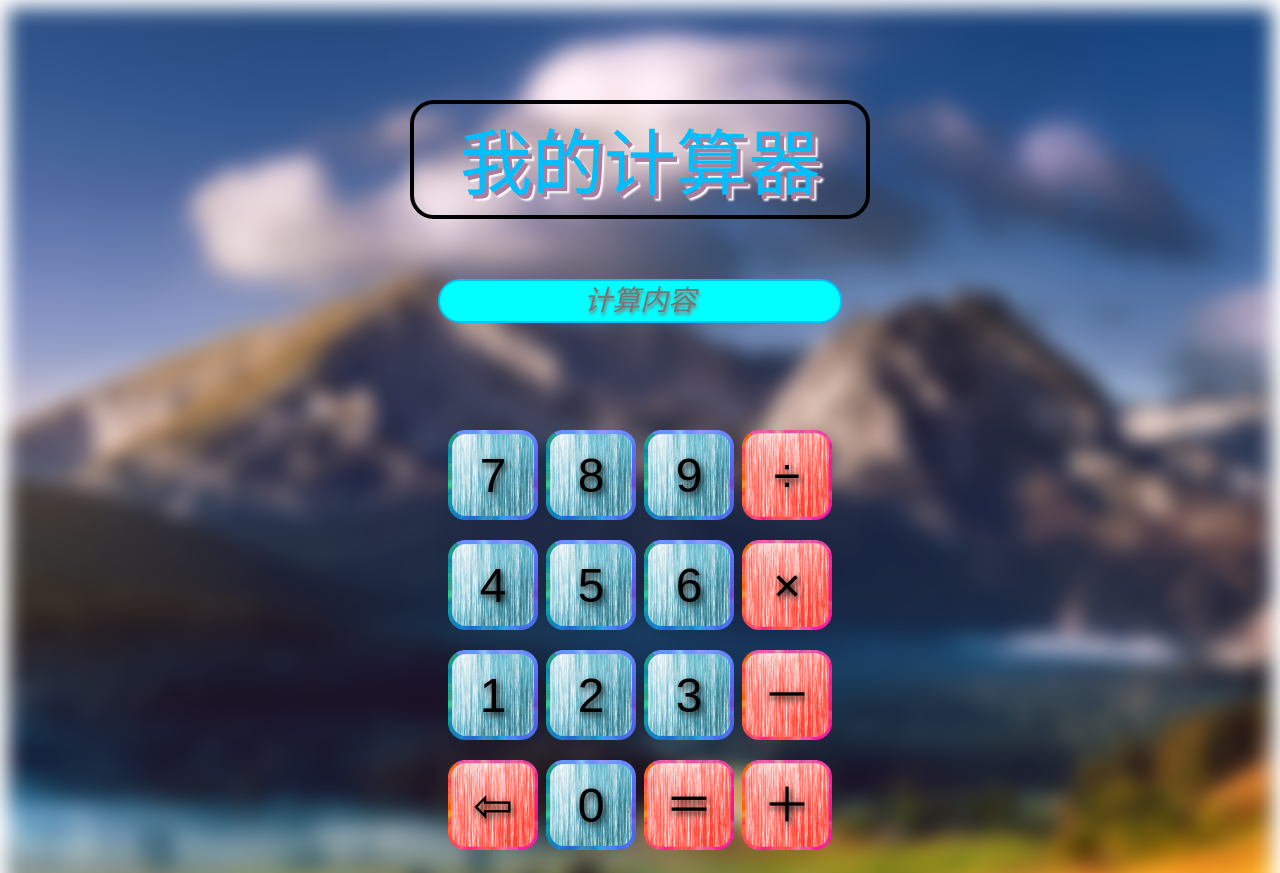
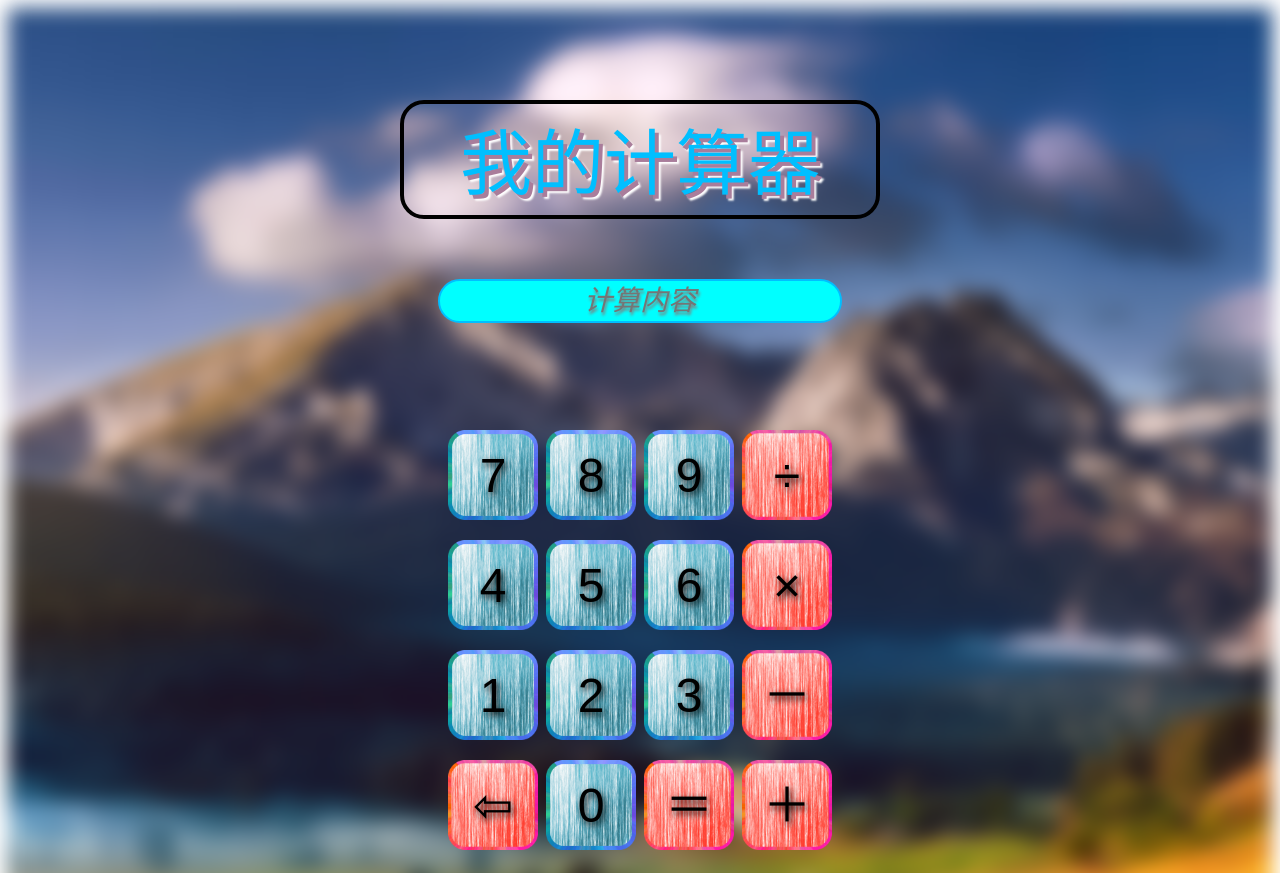
Before and after one commit to iSwfe/iSwfe, a plain HTML site: page MyCalc/index.html in a window 1280 px wide. Shown: the top 873 px of the page. Drawn offline with Linux system fonts and the light colour scheme.

Commit message:
[Fixed] My Calc
1.标题logo边框width调整,以适应Safari浏览器.

```diff
--- a/MyCalc/index.html
+++ b/MyCalc/index.html
@@ -36,7 +36,7 @@
 			}
 			.titleButton
 			{
-				width: 460px;
+				width: 480px;
 				padding-bottom: 5px;
 				border-style: solid;
 				border-width: 4px;
```
